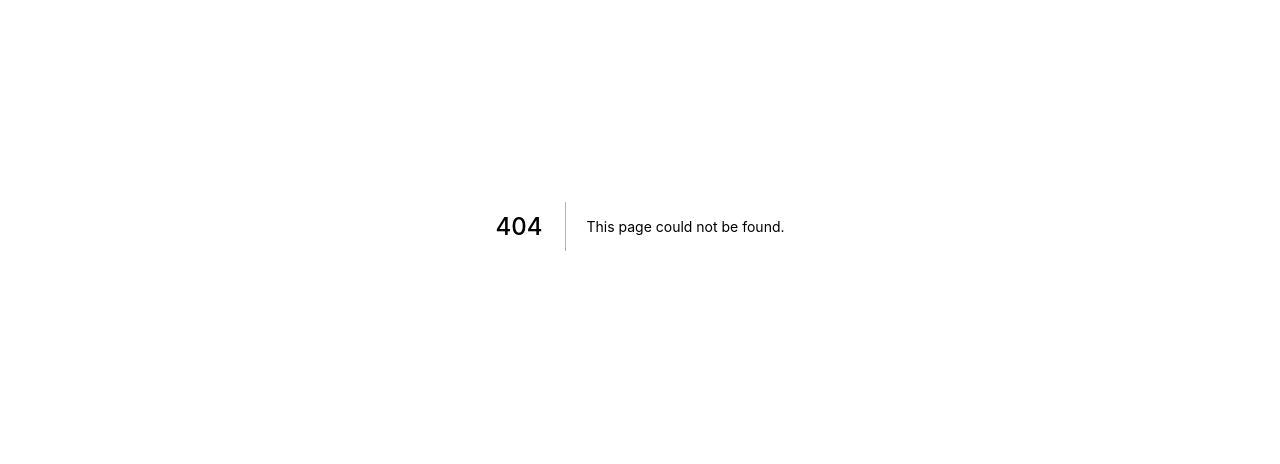
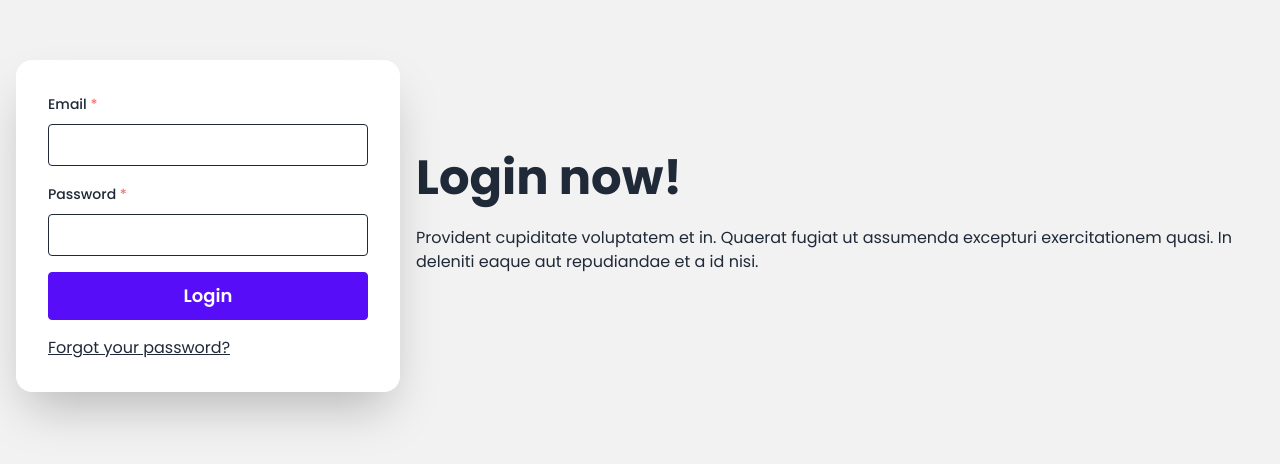
Before and after one commit to hbutenas/small-app, a Next.js app in the folder frontend/: page /Login in a window 1280 px wide. Before the commit this address had no page. Shown: the part 174-638 px from the top of the page. Built offline with nearby package versions, Linux system fonts and the light colour scheme.

Commit message:
Updated Login Page view

```diff
--- /dev/null
+++ b/frontend/pages/Login.tsx
@@ -0,0 +1,65 @@
+import React from 'react';
+import { Formik, Form } from 'formik';
+
+import { Fields } from 'shared/form';
+import { TField } from 'types';
+import Link from 'next/link';
+
+const fields: TField[] = [
+  {
+    isRequired: true,
+    type: 'input',
+    name: 'email',
+    label: 'Email',
+    fieldProps: { type: 'email' },
+  },
+  {
+    isRequired: true,
+    type: 'input',
+    name: 'password',
+    label: 'Password',
+    fieldProps: { type: 'password' },
+  },
+];
+
+function Login() {
+  return (
+    <>
+      <div className="hero min-h-screen bg-base-200">
+        <div className="hero-content flex-col lg:flex-row-reverse">
+          <div className="text-center lg:text-left">
+            <h1 className="text-5xl font-bold">Login now!</h1>
+            <p className="py-6">
+              Provident cupiditate voluptatem et in. Quaerat fugiat ut assumenda
+              excepturi exercitationem quasi. In deleniti eaque aut repudiandae
+              et a id nisi.
+            </p>
+          </div>
+          <div className="card w-full max-w-sm flex-shrink-0 bg-base-100 shadow-2xl">
+            <div className="card-body">
+              <Formik
+                initialValues={{ email: '', password: '' }}
+                onSubmit={() => {}}
+              >
+                <Form className="space-y-4">
+                  <Fields fields={fields} />
+                  <button
+                    type="submit"
+                    className="btn btn-primary btn-block text-lg normal-case"
+                  >
+                    Login
+                  </button>
+                  <Link href="/forgot-password">
+                    <a className="link block">Forgot your password?</a>
+                  </Link>
+                </Form>
+              </Formik>
+            </div>
+          </div>
+        </div>
+      </div>
+    </>
+  );
+}
+
+export default Login;
--- a/frontend/pages/login.tsx
+++ /dev/null
@@ -1,55 +0,0 @@
-import React from 'react';
-import { Formik, Form } from 'formik';
-
-import Illustration from 'assets/svg/login.svg';
-import { Fields } from 'shared/form';
-import { TField } from 'types';
-import Link from 'next/link';
-
-const fields: TField[] = [
-  {
-    isRequired: true,
-    type: 'input',
-    name: 'email',
-    label: 'Email',
-    fieldProps: { type: 'email' },
-  },
-  {
-    isRequired: true,
-    type: 'input',
-    name: 'password',
-    label: 'Password',
-    fieldProps: { type: 'password' },
-  },
-];
-
-function Login() {
-  return (
-    <div className="grid min-h-screen grid-cols-1 gap-6 space-y-4 md:grid-cols-2">
-      <div className="flex items-center justify-center bg-base-300 p-4">
-        <Illustration className="max-w-md" />
-      </div>
-      <div className="container flex flex-col space-y-4 pb-4">
-        <h1 className="text-3xl font-bold md:text-4xl">
-          Login to your Account<span className="text-primary">.</span>
-        </h1>
-        <Formik initialValues={{ email: '', password: '' }} onSubmit={() => {}}>
-          <Form className="space-y-4">
-            <Fields fields={fields} />
-            <button
-              type="submit"
-              className="btn btn-primary btn-block text-lg normal-case"
-            >
-              Login
-            </button>
-            <Link href="/forgot-password">
-              <a className="link block">Forgot your password?</a>
-            </Link>
-          </Form>
-        </Formik>
-      </div>
-    </div>
-  );
-}
-
-export default Login;
```
